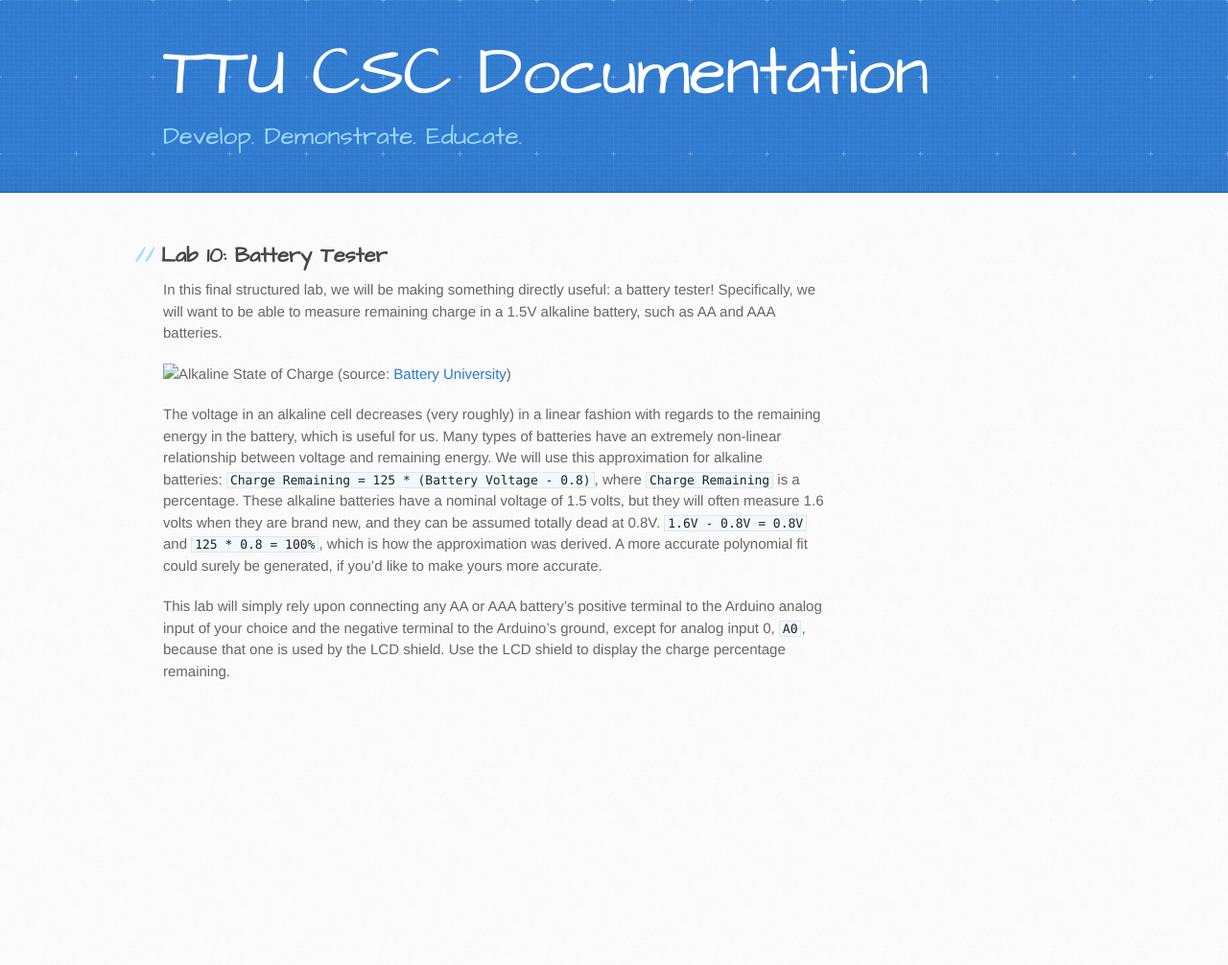
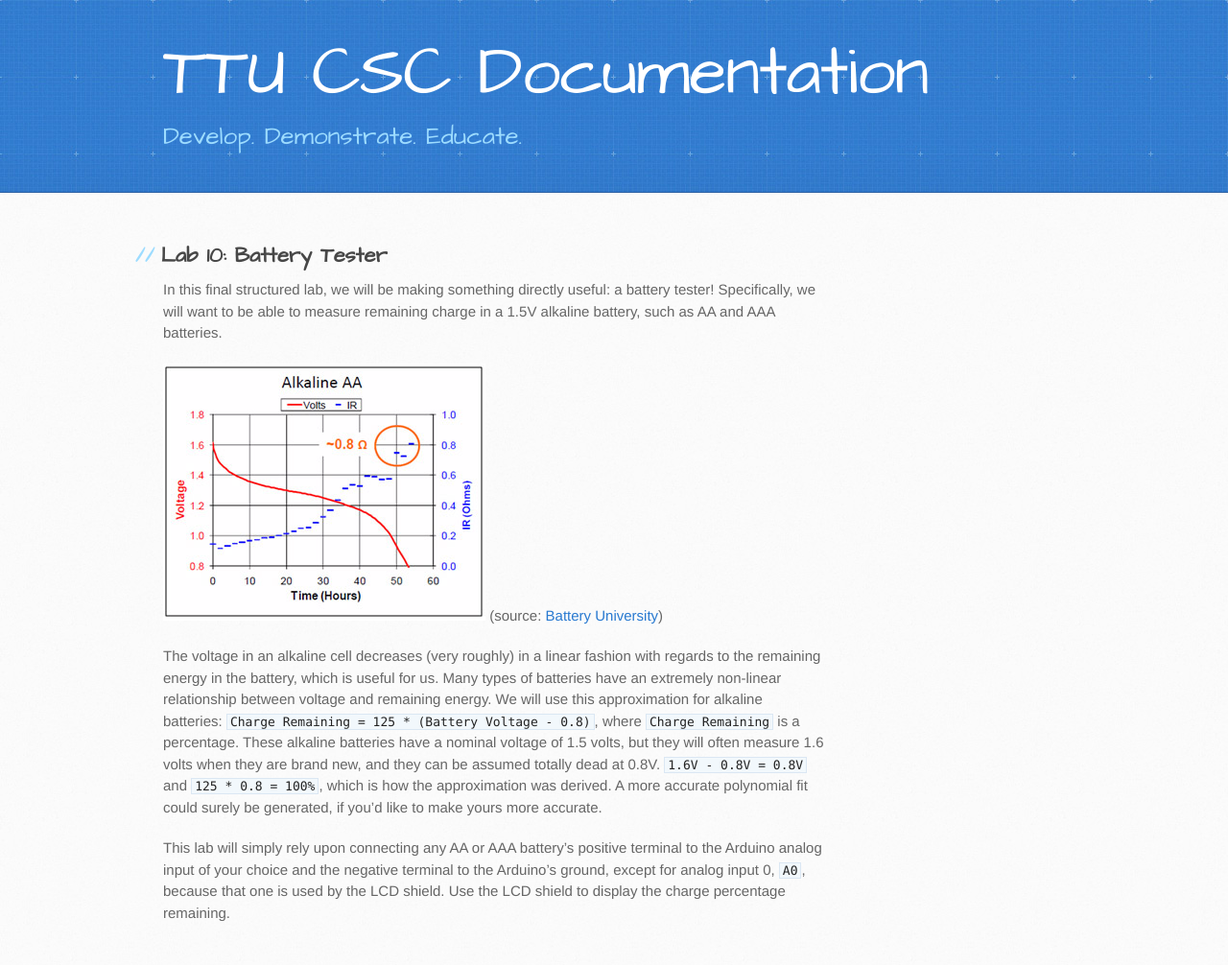
Before and after one commit to TTU-CSC/ttu-csc.github.com, a Jekyll site: the page built from _posts/2015-07-19-lab-10-battery-tester.markdown, in a window 1280 px wide. Shown: the whole page at 96% size. Built offline with Jekyll 4.4.1, drawn with Linux system fonts in a browser that asks for light colours; before the commit the page ends 900 px from its top, so only the background shows below that.

Commit message:
Added image for lab 10

```diff
--- a/_posts/2015-07-19-lab-10-battery-tester.markdown
+++ b/_posts/2015-07-19-lab-10-battery-tester.markdown
@@ -7,7 +7,7 @@ categories: docs
 
 In this final structured lab, we will be making something directly useful: a battery tester! Specifically, we will want to be able to measure remaining charge in a 1.5V alkaline battery, such as AA and AAA batteries.
 
-![Alkaline State of Charge]({{site.url}}/assets/Alkaline-SOC.jpg) (source: [Battery University](http://batteryuniversity.com/learn/article/examining_loading_characteristics_on_primary_and_secondary_batteries))
+![Alkaline State of Charge]({{site.url}}/images/Alkaline-SOC.jpg) (source: [Battery University](http://batteryuniversity.com/learn/article/examining_loading_characteristics_on_primary_and_secondary_batteries))
 
 The voltage in an alkaline cell decreases (very roughly) in a linear fashion with regards to the remaining energy in the battery, which is useful for us. Many types of batteries have an extremely non-linear relationship between voltage and remaining energy. We will use this approximation for alkaline batteries: `Charge Remaining = 125 * (Battery Voltage - 0.8)`, where `Charge Remaining` is a percentage. These alkaline batteries have a nominal voltage of 1.5 volts, but they will often measure 1.6 volts when they are brand new, and they can be assumed totally dead at 0.8V. `1.6V - 0.8V = 0.8V` and `125 * 0.8 = 100%`, which is how the approximation was derived. A more accurate polynomial fit could surely be generated, if you'd like to make yours more accurate.
 
```
Also changed, not shown: images/Alkaline-SOC.jpg (added).
